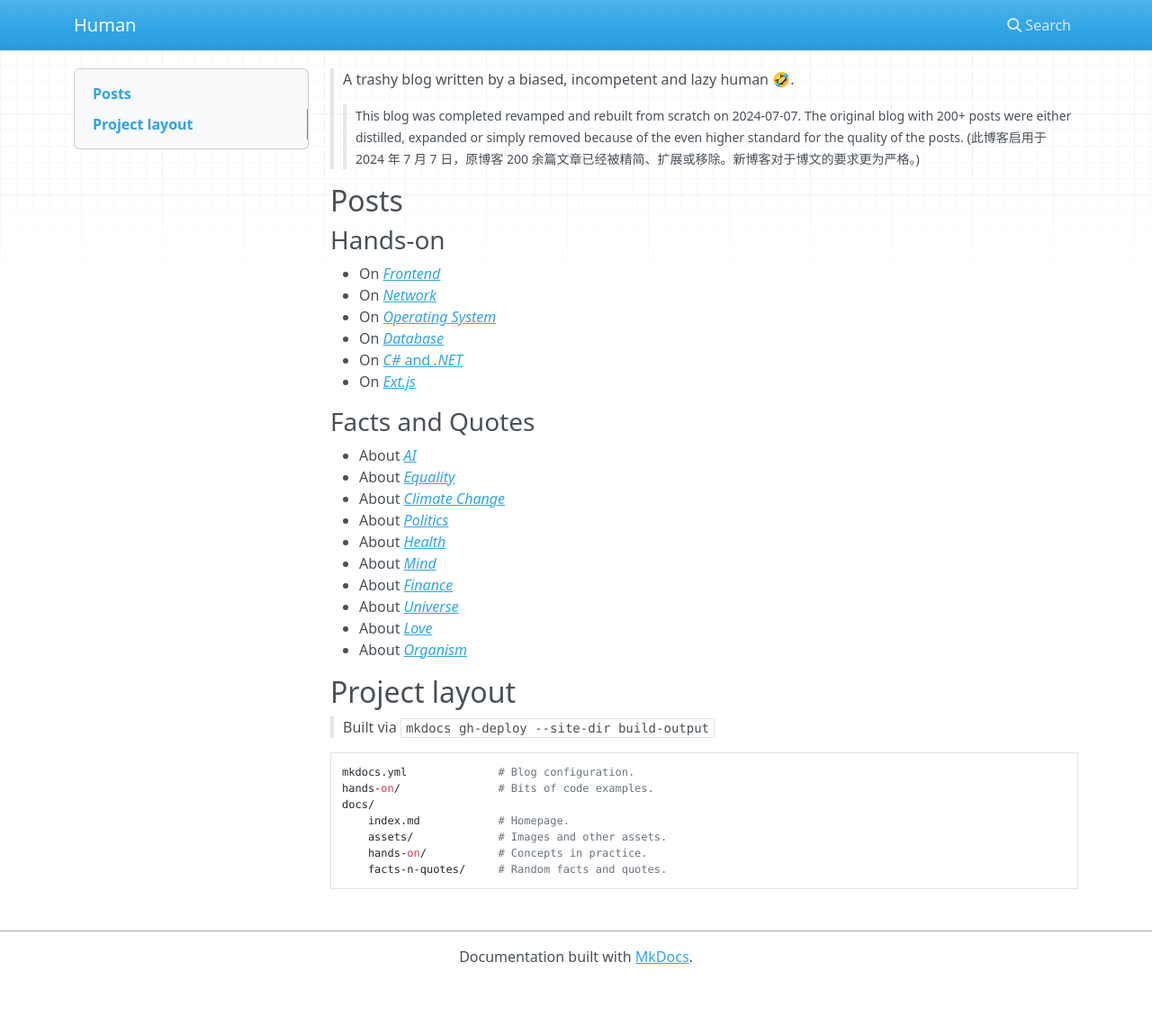
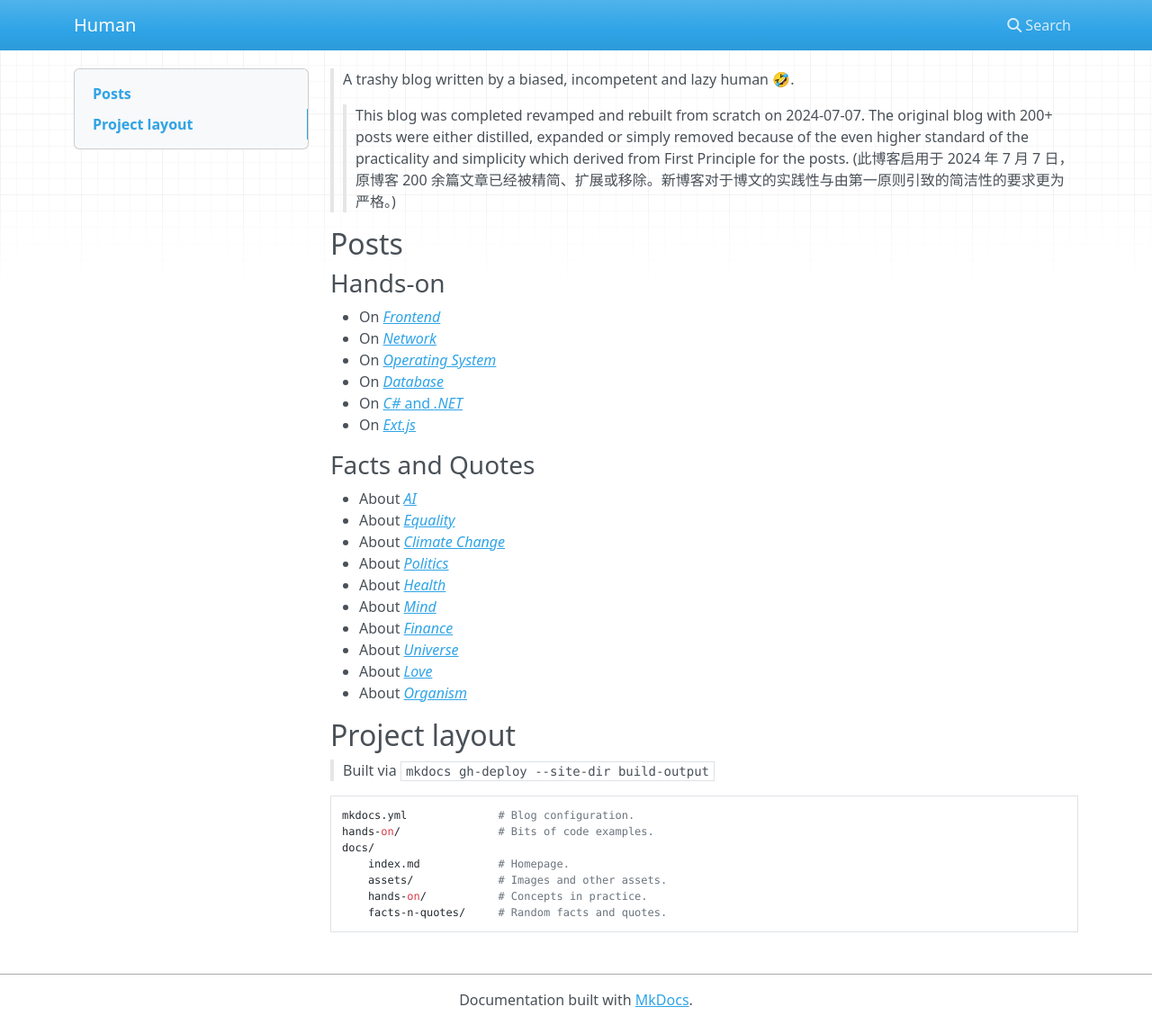
Before and after one commit to codingEzio/codingEzio.github.io, an MkDocs documentation site: the page built from docs/index.md, in a window 1280 px wide and 1139 px high. Shown: the whole window at 90% size. Built offline with MkDocs 1.6.1, drawn with Linux system fonts in a browser that asks for light colours; nearby versions of some CDN libraries.

Commit message:
style+refactor: Wording tweaks for the origin of this blog

```diff
--- a/docs/index.md
+++ b/docs/index.md
@@ -1,5 +1,5 @@
 > A trashy blog written by a biased, incompetent and lazy human 🤣.
->> <small>This blog was completed revamped and rebuilt from scratch on 2024-07-07. The original blog with 200+ posts were either distilled, expanded or simply removed because of the even higher standard for the quality of the posts. (此博客启用于 2024 年 7 月 7 日，原博客 200 余篇文章已经被精简、扩展或移除。新博客对于博文的要求更为严格。)</small>
+>> This blog was completed revamped and rebuilt from scratch on 2024-07-07. The original blog with 200+ posts were either distilled, expanded or simply removed because of the even higher standard of the practicality and simplicity which derived from First Principle for the posts. (此博客启用于 2024 年 7 月 7 日，原博客 200 余篇文章已经被精简、扩展或移除。新博客对于博文的实践性与由第一原则引致的简洁性的要求更为严格。)
 
 ## Posts
 
```
